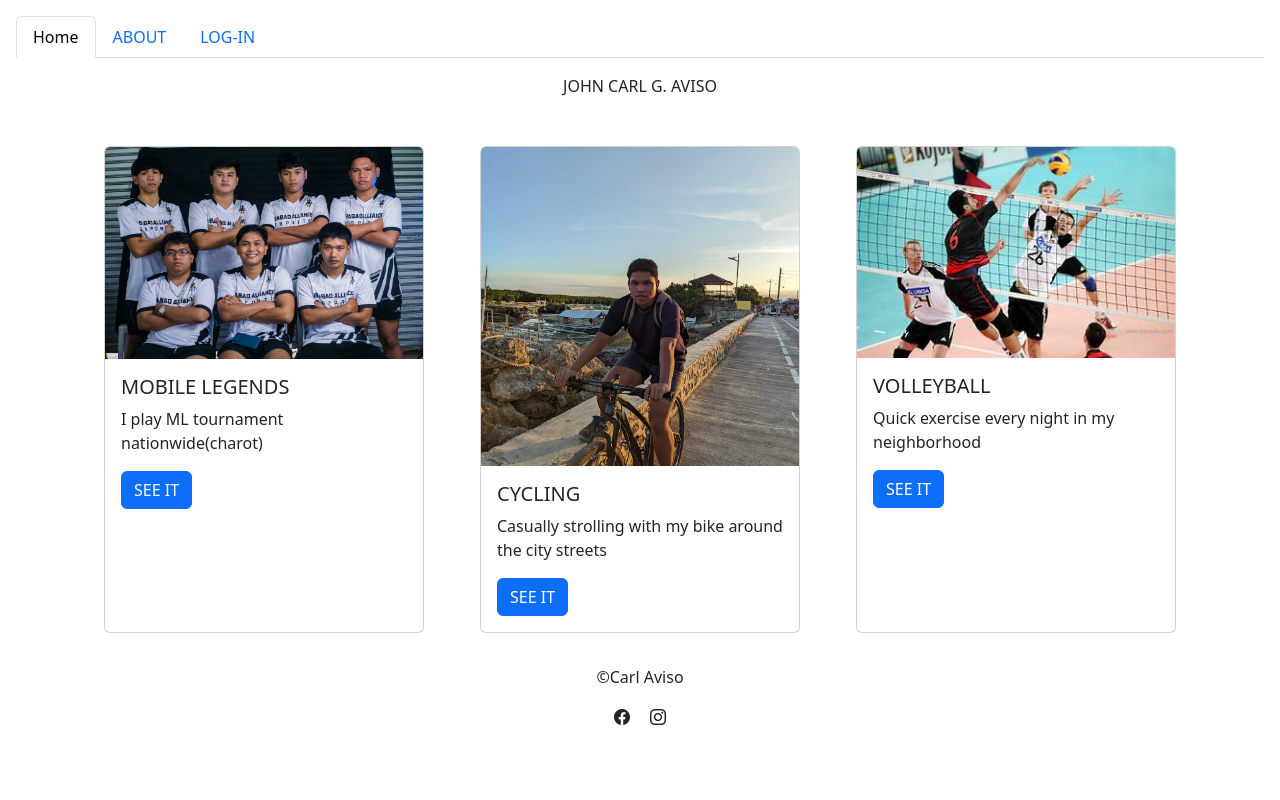
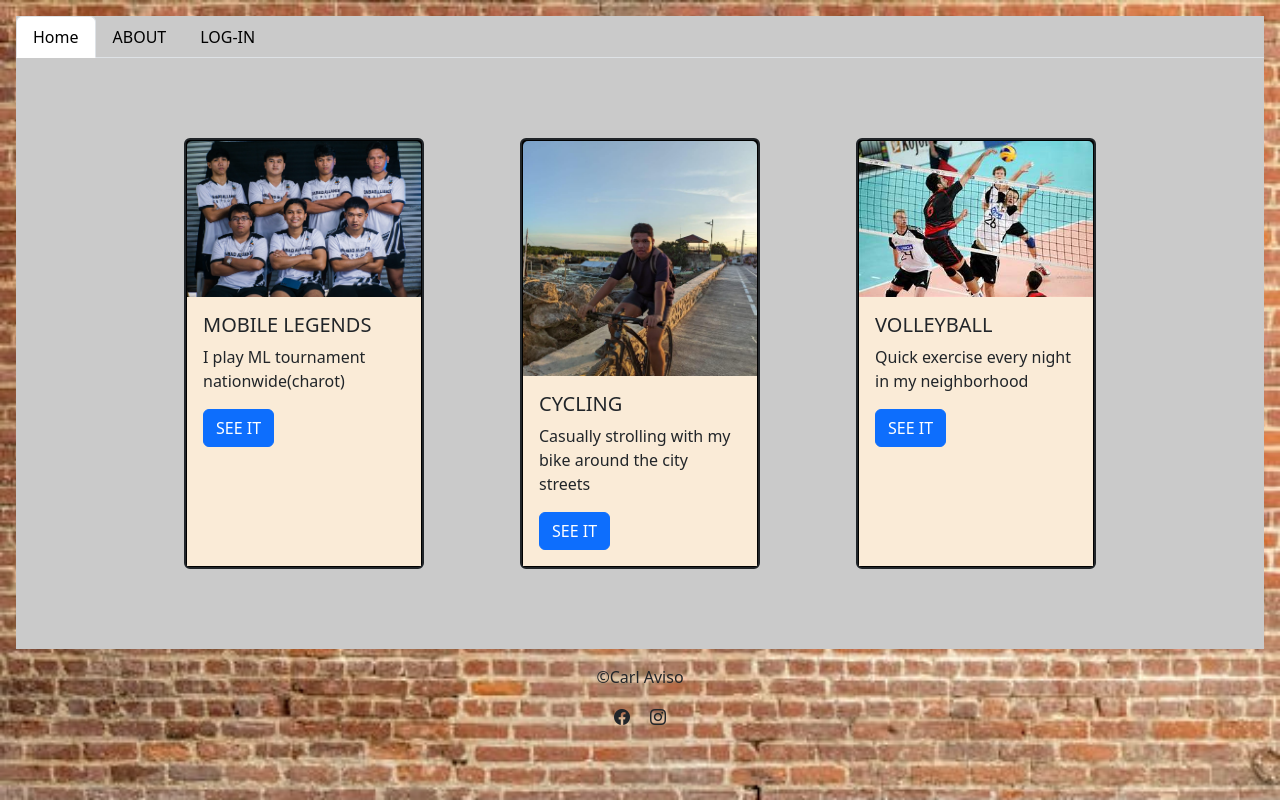
Before and after one commit to carlotata/bootstrap1, a plain HTML site: page index.html in a window 1280 px wide. Drawn offline with nearby package versions, Linux system fonts and the light colour scheme.

Commit message:
changed the styling, a bit cringe tho

```diff
--- a/index.css
+++ b/index.css
@@ -1,17 +1,34 @@
 body{
+    height: 100%;
     margin: 1rem;
+    background-image:url(bg.jpeg) ;
+    background-repeat: no-repeat;
+    background-size: cover;
+}
+header{
+    background-color: rgb(202, 202, 202);
 }
 .content{
     display: flex;
-    justify-content: space-evenly;
+    justify-content: space-between;
     padding: 2rem;
 }
 .card{
-    width: 20rem;
+    width: 15rem;
+    margin: 3rem;
+    background-color: black;
+    border: 2px solid;
+    padding:   1px;
+}
+.card-body{
+    background-color: antiquewhite;
 }
 .tab-content{
     display: flex;
-    margin-top: 1rem;
     margin-bottom: 1rem;
     justify-content: center;
 }
+.header{
+    border: 1px solid;
+    border-radius: 20px;
+}
--- a/index.html
+++ b/index.html
@@ -15,21 +15,17 @@
     <header>
         <ul class="nav nav-tabs" id="myTab" role="tablist">
             <li class="nav-item" role="presentation">
-              <button class="nav-link active" id="home-tab" data-bs-toggle="tab" data-bs-target="#home-tab-pane" type="button" role="tab" aria-controls="home-tab-pane" aria-selected="true">Home</button>
+              <button class="nav-link active" id="home-tab" data-bs-toggle="tab" data-bs-target="#home-tab-pane" type="button" role="tab" aria-controls="home-tab-pane" aria-selected="true" style="color: black; ">Home</button>
             </li>
             <li class="nav-item" role="presentation">
-              <button class="nav-link" id="profile-tab" data-bs-toggle="tab" data-bs-target="#profile-tab-pane" type="button" role="tab" aria-controls="profile-tab-pane" aria-selected="false">ABOUT</button>
+              <button class="nav-link" id="profile-tab" data-bs-toggle="tab" data-bs-target="#profile-tab-pane" type="button" role="tab" aria-controls="profile-tab-pane" aria-selected="false" style="color: black;" >ABOUT</button>
             </li>
             <li class="nav-item" role="presentation">
-              <button class="nav-link" id="contact-tab" data-bs-toggle="tab" data-bs-target="#contact-tab-pane" type="button" role="tab" aria-controls="contact-tab-pane" aria-selected="false">LOG-IN</button>
+              <button class="nav-link" id="contact-tab" data-bs-toggle="tab" data-bs-target="#contact-tab-pane" type="button" role="tab" aria-controls="contact-tab-pane" aria-selected="false" style="color: black;"> LOG-IN</button>
             </li>
           </ul>
           <div class="tab-content" id="myTabContent">
-            <div class="tab-pane fade show active" id="home-tab-pane" role="tabpanel" aria-labelledby="home-tab" tabindex="0">JOHN CARL G. AVISO</div>
-            <div class="tab-pane fade" id="profile-tab-pane" role="tabpanel" aria-labelledby="profile-tab" tabindex="0">...</div>
-            <div class="tab-pane fade" id="contact-tab-pane" role="tabpanel" aria-labelledby="contact-tab" tabindex="0">...</div>
-          </div>
-    </header>
+            <div class="tab-pane fade show active" id="home-tab-pane" role="tabpanel" aria-labelledby="home-tab" tabindex="0">
 
               <main>
                 <div class="content">
@@ -59,6 +55,11 @@
                                 </div>
                 </div>
             </main>
+            </div>
+            <div class="tab-pane fade" id="profile-tab-pane" role="tabpanel" aria-labelledby="profile-tab" tabindex="0">...</div>
+            <div class="tab-pane fade" id="contact-tab-pane" role="tabpanel" aria-labelledby="contact-tab" tabindex="0">...</div>
+          </div>
+    </header>
 
     <footer>
         <div class="row">
```
Also changed, not shown: bg.jpeg (added). Lines whose indentation alone changed are shown as unchanged.
